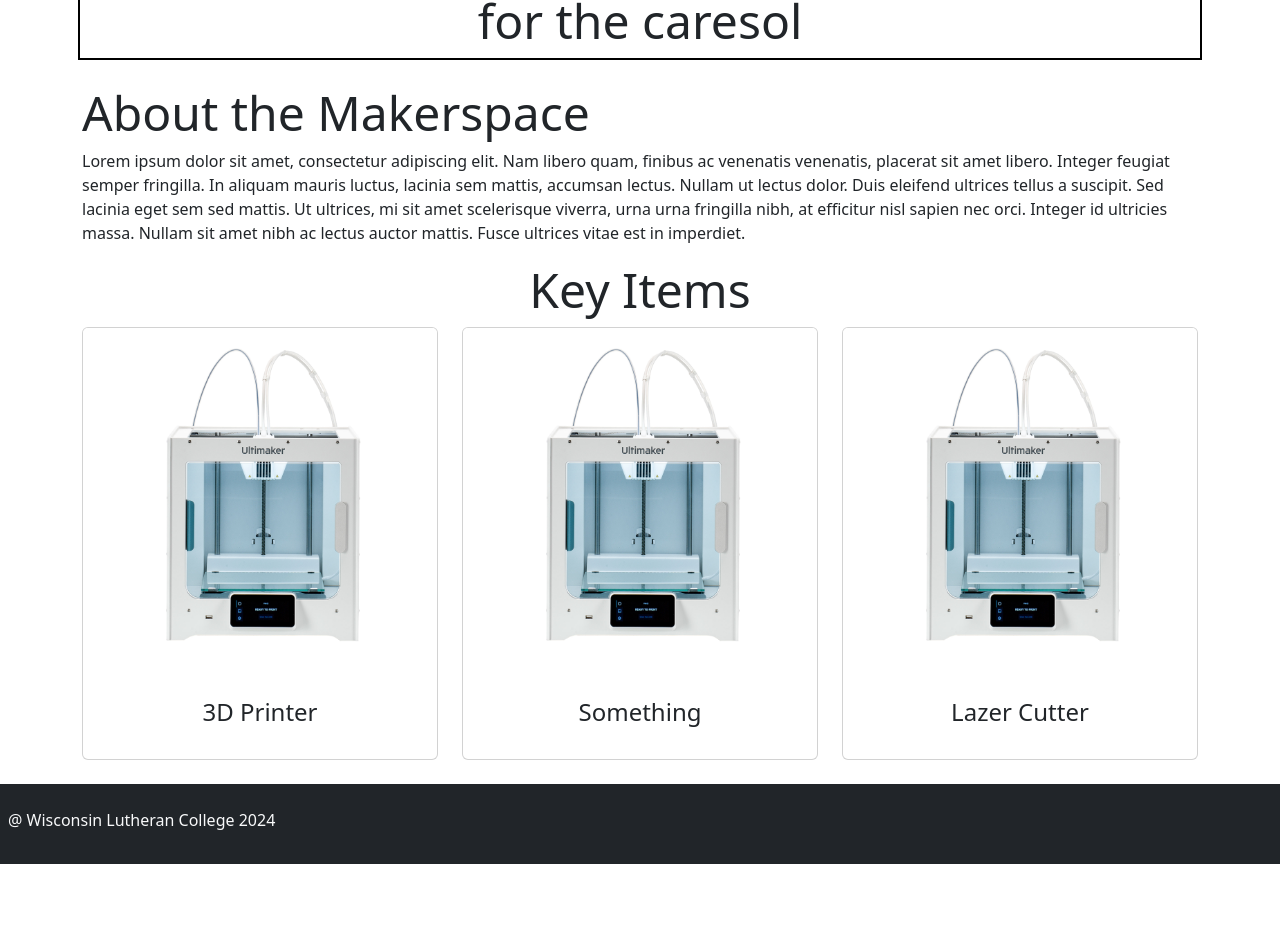
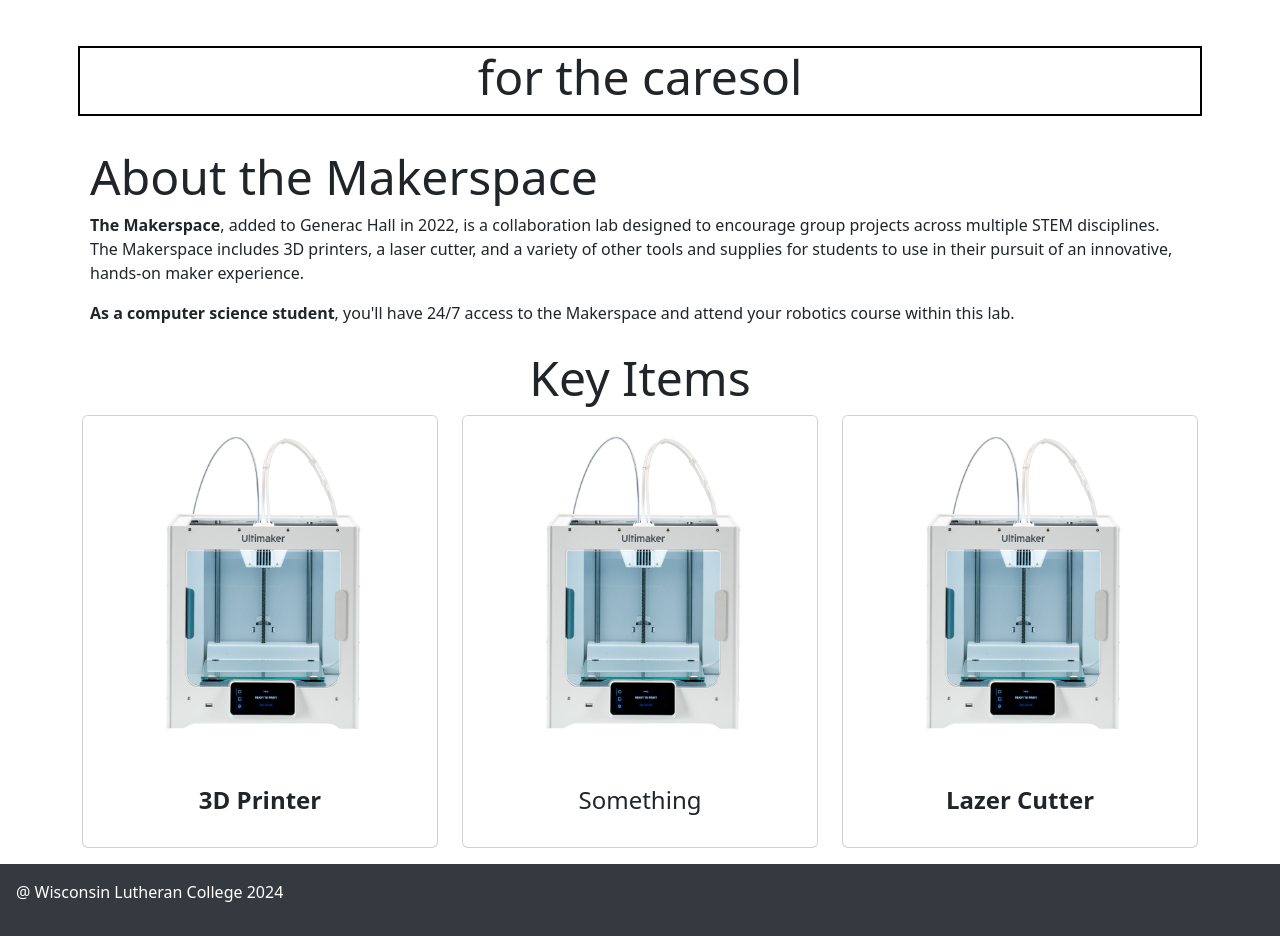
Before and after one commit to jessbrew/makerspace-documentation-site, a React (Create React App) app in the folder site/: page /home in a window 1280 px wide. Shown: the part 90-1026 px from the top of the page. Before the commit the page ends 954 px from the top, so only its background shows below. Built offline with nearby package versions, Linux system fonts and the light colour scheme.

Commit message:
Styling chnages

```diff
--- a/site/src/App.js
+++ b/site/src/App.js
@@ -1,37 +1,28 @@
 import React from "react";
-import {Navbar, Nav, NavDropdown, Container} from "react-bootstrap"
-import { Link, BrowserRouter, Routes, Route } from 'react-router-dom';
-import Home from './pages/home'
+import { Navbar, Nav, NavDropdown, Container } from "react-bootstrap";
+import { Link, BrowserRouter, Routes, Route } from "react-router-dom";
+import Home from './pages/home';
 import Maintenance3D from "./pages/3dPrinting/maintenance";
 import Software3D from "./pages/3dPrinting/software";
 import LaserGeneral from "./pages/LaserCutter/general";
 import LaserMaintenance from "./pages/LaserCutter/maintenance";
 import LaserSafety from "./pages/LaserCutter/safety";
-import Footer from "./components/footer"
-import 'bootstrap/dist/css/bootstrap.min.css'
-import './'
-import './css/main.css'
+import Footer from "./components/footer";
+import 'bootstrap/dist/css/bootstrap.min.css';
+import './css/main.css';
 
 export default function App() {
   return (
-    <>
     <BrowserRouter>
-        <Routes>
-          <Route path="/home" element={<Home/>}/>
-          <Route path="/3dsoftware" element={<Software3D/>}/>
-          <Route path="/3dmaintenance" element={<Maintenance3D/>}/>
-          <Route path="/lasergeneral" element={<LaserGeneral/>}/>
-          <Route path="/lasermaintenance" element={<LaserMaintenance/>}/>
-          <Route path="/lasersafety" element={<LaserSafety/>}/>
-        </Routes>
-    <Navbar fixed="top" expand="lg" className="bg-body-tertiary" style={{fontSize: '1.1em'}}>
+      <div id="root">
+        <Navbar fixed="top" expand="lg" className="bg-body-tertiary" style={{ fontSize: '1.1em' }}>
           <Container>
-        <Navbar.Brand as={Link} to="/home" style={{fontSize: '1.5em'}}>Makerspace Documentation</Navbar.Brand>
+            <Navbar.Brand as={Link} to="/home" style={{ fontSize: '1.5em' }}>Makerspace Documentation</Navbar.Brand>
             <Navbar.Toggle aria-controls="basic-navbar-nav" />
             <Navbar.Collapse id="basic-navbar-nav">
               <Nav>
                 <Nav.Link as={Link} to="/home">Home</Nav.Link>
-            <NavDropdown title='3D Printing'>
+                <NavDropdown title="3D Printing">
                   <NavDropdown.Item as={Link} to="/3dsoftware">Software Setup</NavDropdown.Item>
                   <NavDropdown.Item as={Link} to="/3dmaintenance">Printer Maintenance</NavDropdown.Item>
                 </NavDropdown>
@@ -44,8 +35,18 @@ export default function App() {
             </Navbar.Collapse>
           </Container>
         </Navbar>
-    <Footer></Footer>
+        <main>
+          <Routes>
+            <Route path="/home" element={<Home />} />
+            <Route path="/3dsoftware" element={<Software3D />} />
+            <Route path="/3dmaintenance" element={<Maintenance3D />} />
+            <Route path="/lasergeneral" element={<LaserGeneral />} />
+            <Route path="/lasermaintenance" element={<LaserMaintenance />} />
+            <Route path="/lasersafety" element={<LaserSafety />} />
+          </Routes>
+        </main>
+        <Footer />
+      </div>
     </BrowserRouter>
-    </>
   );
 }
--- a/site/src/components/footer.js
+++ b/site/src/components/footer.js
@@ -1,16 +1,10 @@
 import React from "react";
-import '..//css/main.css'
 import 'bootstrap/dist/css/bootstrap.min.css';
 
-export default function footer() {
-    return (
-        <>
-        <footer className="bg-dark text-light py-2 mt-2">
-          <div>
-          <p className="p-2 mt-2">@ Wisconsin Lutheran College 2024</p>
-          </div>
-
-        </footer>
-        </>
-    )
-};
+export default function Footer() {
+  return (
+    <footer>
+      <p className="text-left">@ Wisconsin Lutheran College 2024</p>
+    </footer>
+  );
+}
--- a/site/src/css/3dprinting/3dprinting.css
+++ b/site/src/css/3dprinting/3dprinting.css
@@ -9,7 +9,6 @@
   transition: transform 0.3s ease;
 
 }
-
 
 .button-style {
     width: 100%;
@@ -42,6 +41,25 @@
 }
 
 .card-hover:hover .accordion-content {
-  max-height: 100px;
+  max-height: 200px;
   opacity: 1;
 }
+
+
+@media (min-width: 768px) {
+  .mt-custom {
+    margin-top: 250px;
+  }
+}
+@media (min-width: 992px) {
+  .mt-custom {
+    margin-top: 250px;
+  }
+}
+
+@media (min-width: 992px) {
+  .cardHover {
+    height: 100%;
+  }
+
+}
--- a/site/src/css/main.css
+++ b/site/src/css/main.css
@@ -5,6 +5,31 @@
     padding: 0;
 }
 
-body {
+
+html, body {
+    height: 100%;
+    margin: 0;
+    display: flex;
     padding-top: 56px; /* so not overlapping header */
-}
+    flex-direction: column;
+  }
+
+  #root {
+    display: flex;
+    flex-direction: column;
+    min-height: 100%;
+  }
+
+  main {
+    flex: 1;
+  }
+
+  footer {
+    background-color: #343a40;
+    color: #fff;
+    text-align: left;
+    padding: 1rem;
+    position: relative;
+    bottom: 0;
+    width: 100%;
+  }
--- a/site/src/pages/3dPrinting/maintenance.js
+++ b/site/src/pages/3dPrinting/maintenance.js
@@ -8,7 +8,7 @@ export default function maintenance() {
     return (
         <>
         <Container>
-            <h1 className="display-5 text-center" > Printer Maintenance</h1>
+            <h1 className="display-5 text-center mt-2" > Printer Maintenance</h1>
             <Row>
                 <Col md={6}>
                 <Accordion className="mb-2 accordhover">
--- a/site/src/pages/home.js
+++ b/site/src/pages/home.js
@@ -1,10 +1,19 @@
 import React from "react";
-import { Container, Row, Col, Card } from "react-bootstrap";
+import { Container, Row, Col, Card, Button } from "react-bootstrap";
+import { Link, Routes, Route } from 'react-router-dom';
+import LaserGeneral from "../pages/LaserCutter/general";
+import Software3D from '../pages/3dPrinting/software';
+
 import 'bootstrap/dist/css/bootstrap.min.css'
 
 export default function home() {
     return (
         <>
+        <Routes>
+        <Route path="/lasergeneral" element={<LaserGeneral/>}/>
+        <Route path="/3dsoftware" element={<Software3D/>}/>
+        </Routes>
+
         <Container>
             <Row className="p-2">
                 <Col className="caresol mb-3 mt-3">
@@ -13,13 +22,16 @@ export default function home() {
             </Row>
             <Row>
                 <Col>
-                    <h1 className="display-5">About the Makerspace</h1>
-                    <p>Lorem ipsum dolor sit amet, consectetur adipiscing elit. Nam libero quam, finibus ac venenatis venenatis, placerat sit amet libero. Integer feugiat semper fringilla. In aliquam mauris luctus, lacinia sem mattis, accumsan lectus. Nullam ut lectus dolor. Duis eleifend ultrices tellus a suscipit. Sed lacinia eget sem sed mattis. Ut ultrices, mi sit amet scelerisque viverra, urna urna fringilla nibh, at efficitur nisl sapien nec orci. Integer id ultricies massa. Nullam sit amet nibh ac lectus auctor mattis. Fusce ultrices vitae est in imperdiet.</p>
+                <div className="p-2">
+                    <h1 className="display-5"><b>About the Makerspace</b></h1>
+                    <p><b>The Makerspace</b>, added to Generac Hall in 2022, is a collaboration lab designed to encourage group projects across multiple STEM disciplines. The Makerspace includes 3D printers, a laser cutter, and a variety of other tools and supplies for students to use in their pursuit of an innovative, hands-on maker experience.</p>
+                    <p><b>As a computer science student</b>, you'll have 24/7 access to the Makerspace and attend your robotics course within this lab.</p>
+                    </div>
                 </Col>
             </Row>
             <Row>
                 <Col>
-                    <h1 className="display-5 text-center">Key Items</h1>
+                    <h1 className="display-5 text-center"><b>Key Items</b></h1>
                 </Col>
             </Row>
             <Row>
@@ -27,10 +39,14 @@ export default function home() {
                     <Card className="card-hover mb-3">
                         <Card.Img variant="top" src="/images/ultimaker.jpg" />
                             <Card.Body>
-                                <Card.Title className="text-center" style={{fontSize: '1.5em'}}>3D Printer</Card.Title>
+                                <Card.Title className="text-center mb-0" style={{fontSize: '1.5em'}}><b>3D Printer</b> </Card.Title>
                                 <Card.Text></Card.Text>
                                 <div className="accordion-content">
-                                    <p>Here in the Makerspace we carry the Ultimaker S line printers. </p>
+                                    <p className="mb-1"><b>Here</b> in the Makerspace we carry the Ultimaker S line printers.</p>
+                                    <p className="mb-1"><b>Which</b> are professional-grade Fused Filament Fabrication printers.</p>
+                                    <div className="text-end">
+                                    <Button as={Link} to="/3dsoftware" variant="secondary">More Info</Button>
+                                    </div>
                                 </div>
                             </Card.Body>
                     </Card>
@@ -51,16 +67,22 @@ export default function home() {
                     <Card className="card-hover mb-3">
                         <Card.Img variant="top" src="/images/ultimaker.jpg" />
                             <Card.Body>
-                            <Card.Title className="text-center" style={{fontSize: '1.5em'}}>Lazer Cutter</Card.Title>
+                            <Card.Title className="text-center" style={{fontSize: '1.5em'}}><b>Lazer Cutter</b></Card.Title>
                             <Card.Text></Card.Text>
                                 <div className="accordion-content">
-                                    <p>Additional details about the Lazer Cutters -- possibly link</p>
+                                    <div>
+                                    <p className="mb-1"><b>Additional</b> details about the Lazer Cutters -- possibly link</p>
+                                    <div className="text-end">
+                                    <Button as={Link} to="/lasergeneral" variant="secondary">More info</Button>
+                                    </div>
+                                    </div>
                                 </div>
                         </Card.Body>
                     </Card>
                 </Col>
             </Row>
         </Container>
+
         </>
     )
 }
```
Also changed, not shown: site/src/pages/3dPrinting/software.js (+16 -15 lines). Lines whose indentation alone changed are shown as unchanged.
